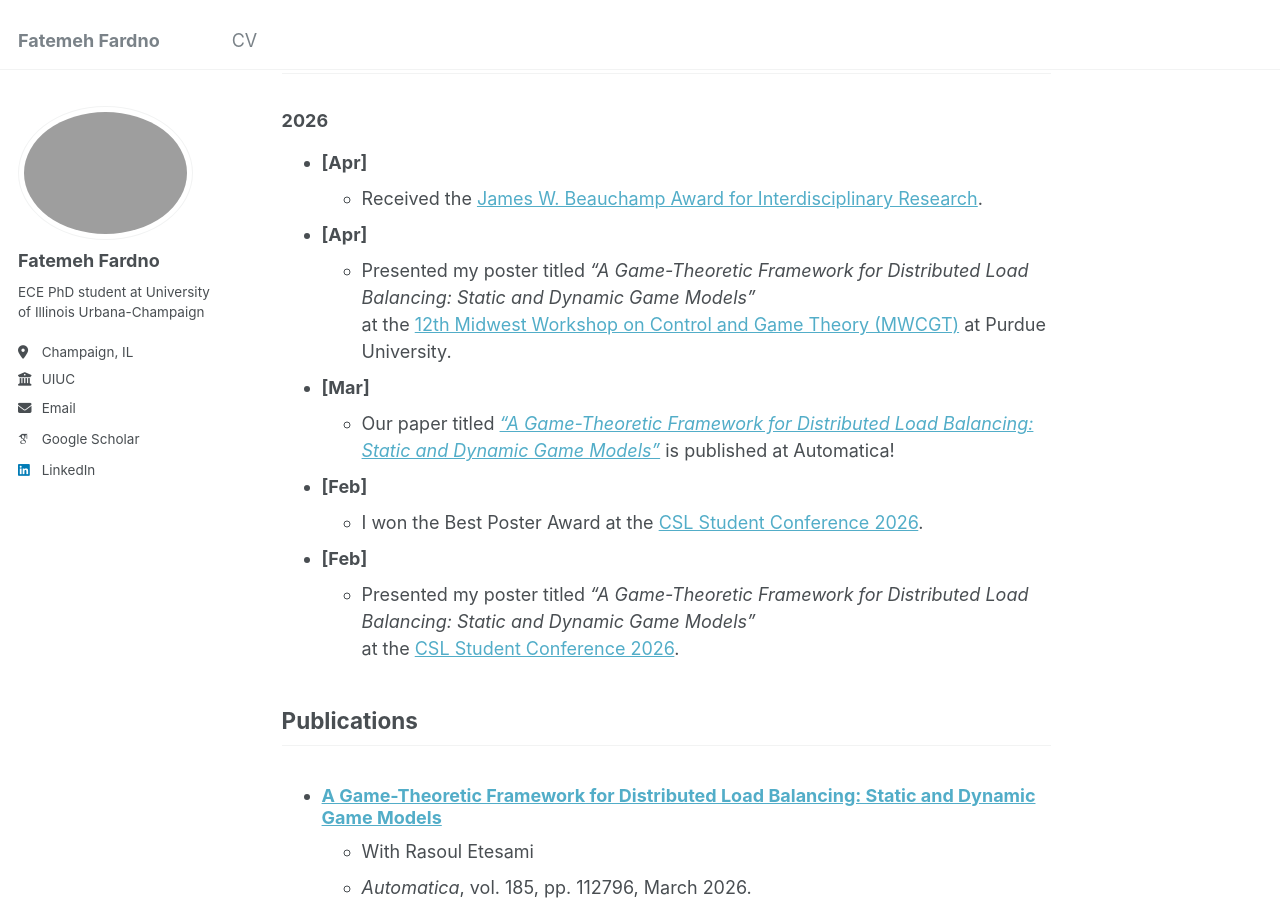
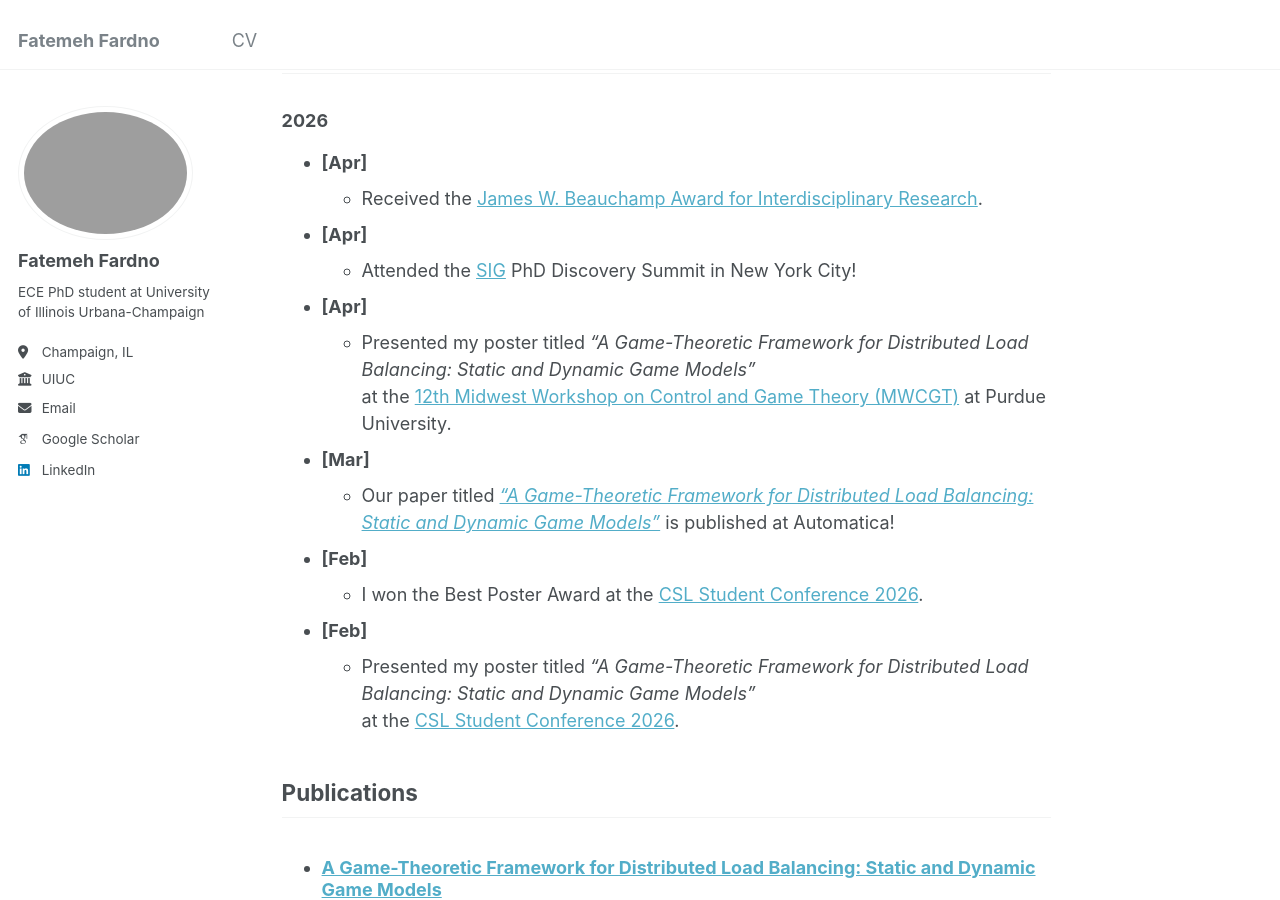
Before and after one commit to ffardno/ffardno.github.io, a Jekyll site: the page built from _pages/about.md, in a window 1280 px wide and 900 px high, scrolled down 634 px. Built offline with Jekyll 4.4.1, drawn with Linux system fonts in a browser that asks for light colours; some web fonts are replaced.

Commit message:
Update about.md

```diff
--- a/_pages/about.md
+++ b/_pages/about.md
@@ -22,6 +22,8 @@ Before starting my PhD, I worked as a software engineer at [Microchip Technology
 - **[Apr]**
   - Received the [James W. Beauchamp Award for Interdisciplinary Research](https://ece.illinois.edu/academics/grad/awards/beauchamp).
 
+- **[Apr]**
+  - Attended the [SIG](https://sig.com/) PhD Discovery Summit in New York City!
 
 - **[Apr]**
   - Presented my poster titled *“A Game-Theoretic Framework for Distributed Load Balancing: Static and Dynamic Game Models”*
```
